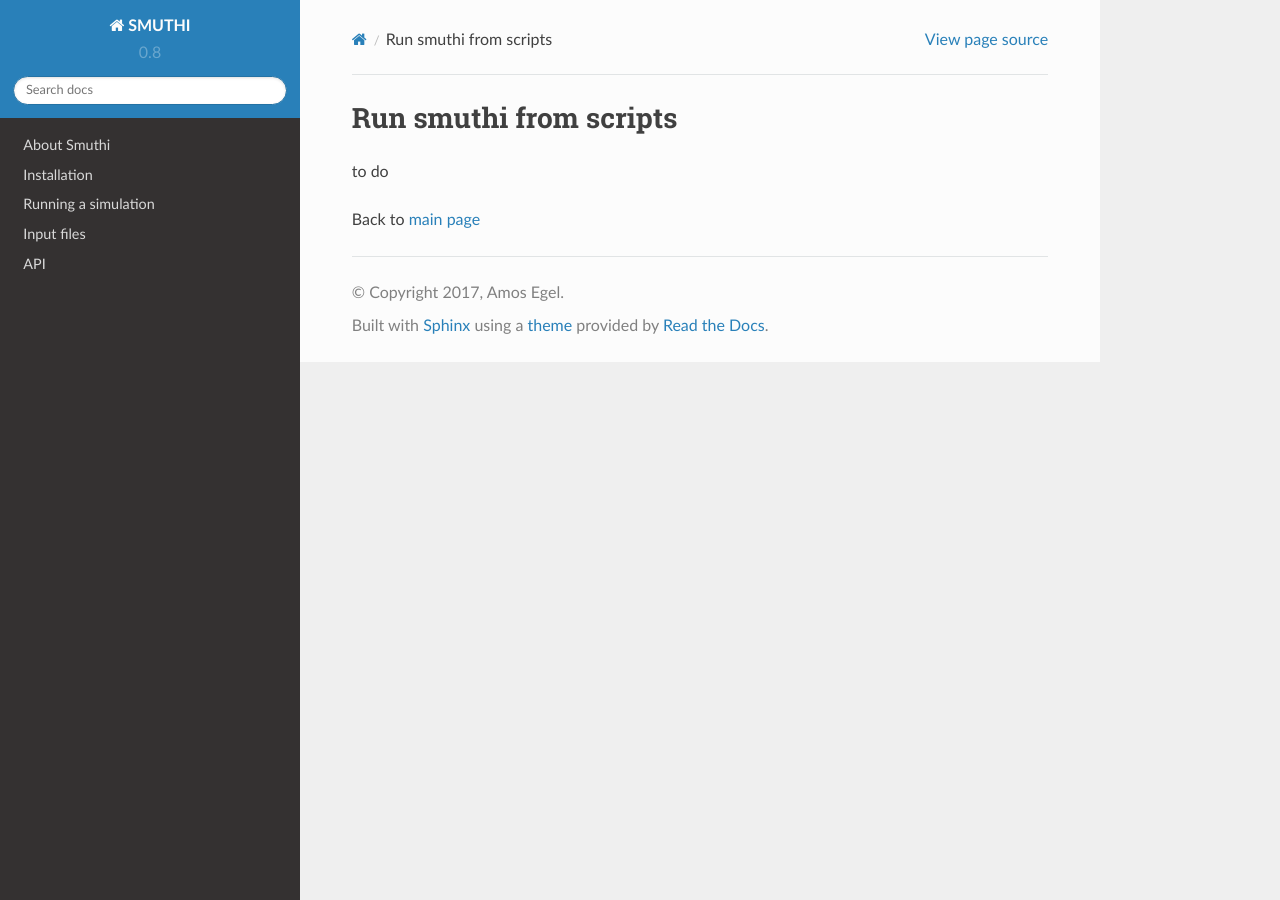
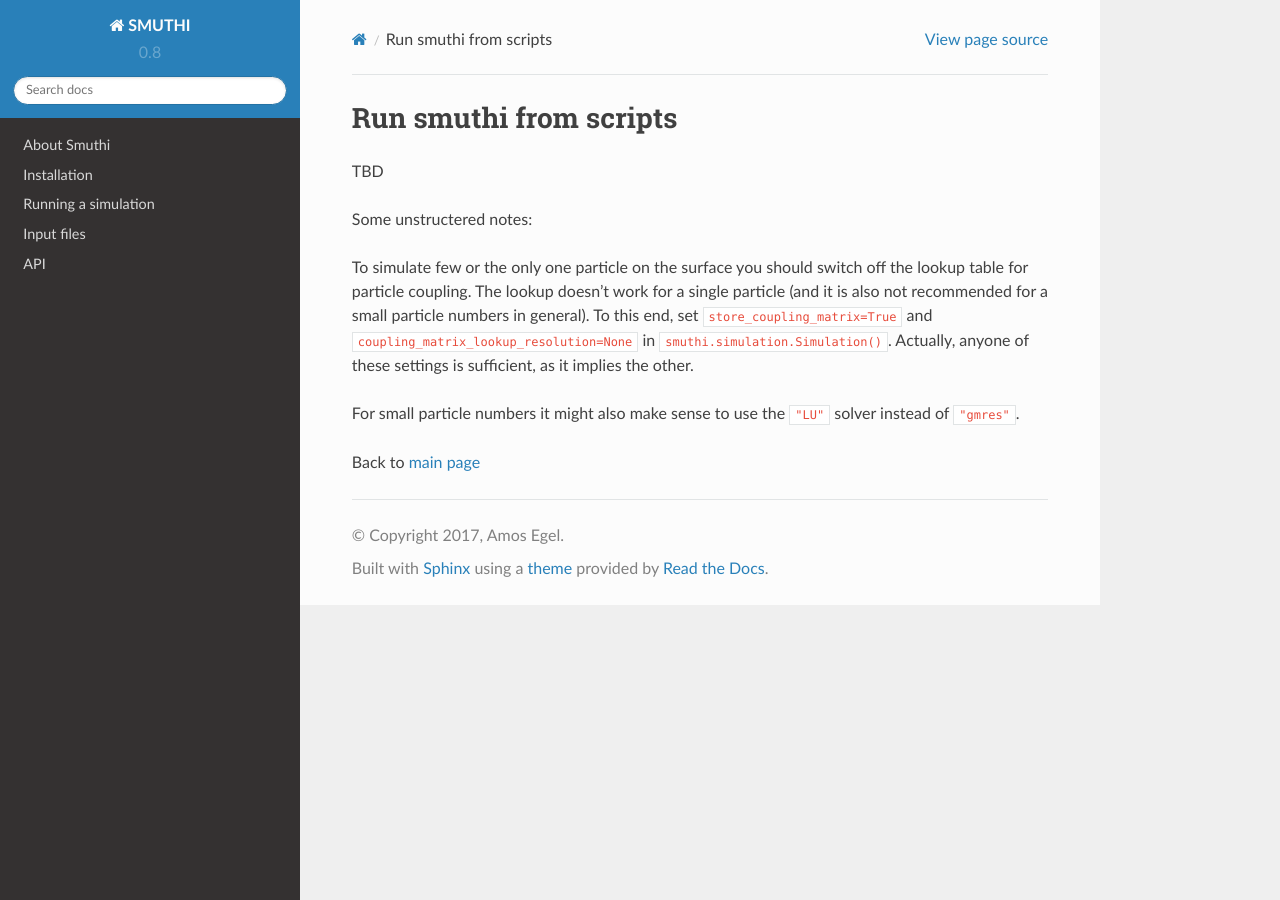
Before and after one commit to AmosEgel/smuthi, a Sphinx documentation site: the page built from docs/smuthi_from_scripts.rst, in a window 1280 px wide. Built offline with Sphinx 7.4.7 and the Read the Docs theme 2.0.0, drawn with Linux system fonts in a browser that asks for light colours.

Commit message:
doc update on run from scripts

```diff
--- a/docs/smuthi_from_scripts.rst
+++ b/docs/smuthi_from_scripts.rst
@@ -2,6 +2,21 @@
 Run smuthi from scripts
 =========================
 
-to do
+TBD
+
+Some unstructered notes:
+
+To simulate few or the only one particle on the surface you should
+switch off the lookup table for particle coupling. The lookup
+doesn't work for a single particle (and it is also not recommended for
+a small particle numbers in general).  To this end, set
+:code:`store_coupling_matrix=True` and
+:code:`coupling_matrix_lookup_resolution=None` in
+:code:`smuthi.simulation.Simulation()`. Actually, anyone of these settings is
+sufficient, as it implies the other.
+
+For small particle numbers it might also make sense to use the :code:`"LU"`
+solver instead of :code:`"gmres"`.
+
 
 Back to :doc:`main page <index>`
```
